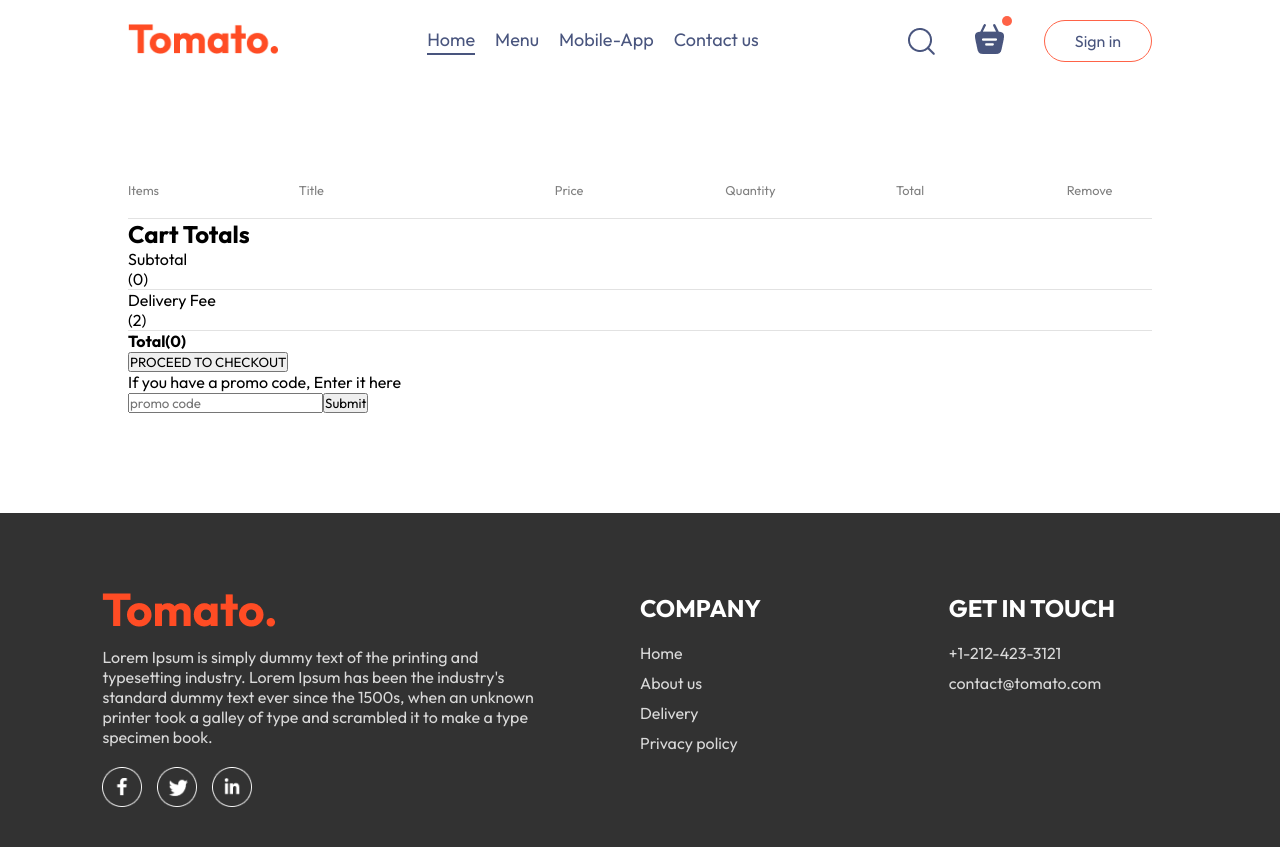
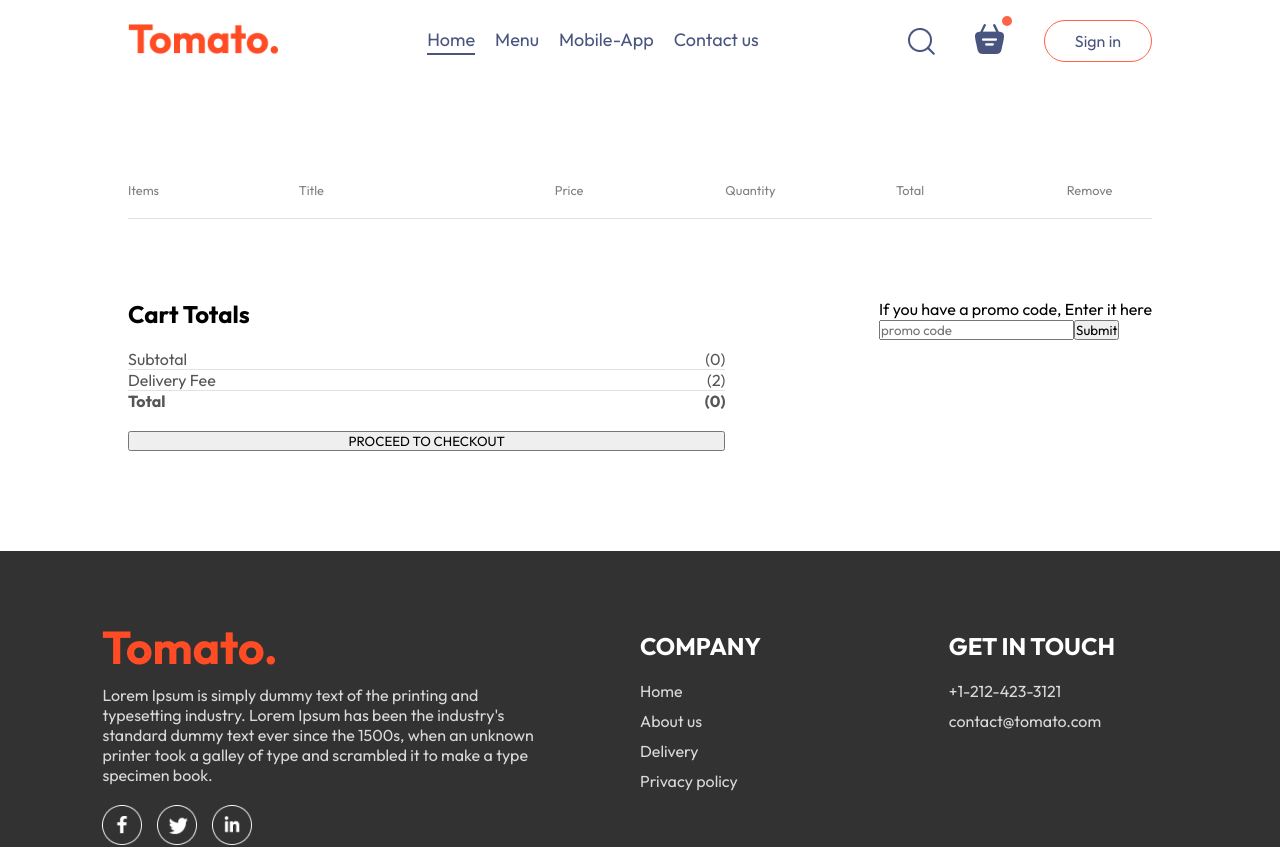
Before and after one commit to suisashehi/food-delivery, a React (Vite) app: page /cart in a window 1280 px wide. Shown: the top 847 px of the page. Built offline with nearby package versions, Linux system fonts and the light colour scheme.

Commit message:
added subtotal and promo code section

```diff
--- a/src/assets/pages/Cart/Cart.css
+++ b/src/assets/pages/Cart/Cart.css
@@ -31,3 +31,25 @@
 .cart-items-item .cross{
     cursor: pointer;
 }
+
+.cart-bottom{
+    margin-top: 80px;
+    display: flex;
+    justify-content: space-between;
+    gap: max(12vw,20px);
+
+}
+
+.cart-total{
+    flex: 1;
+    display: flex;
+    flex-direction: column;
+    gap: 20px;
+
+}
+
+.cart-total-details{
+    display: flex;
+    justify-content: space-between;
+    color: #555;
+}
```
